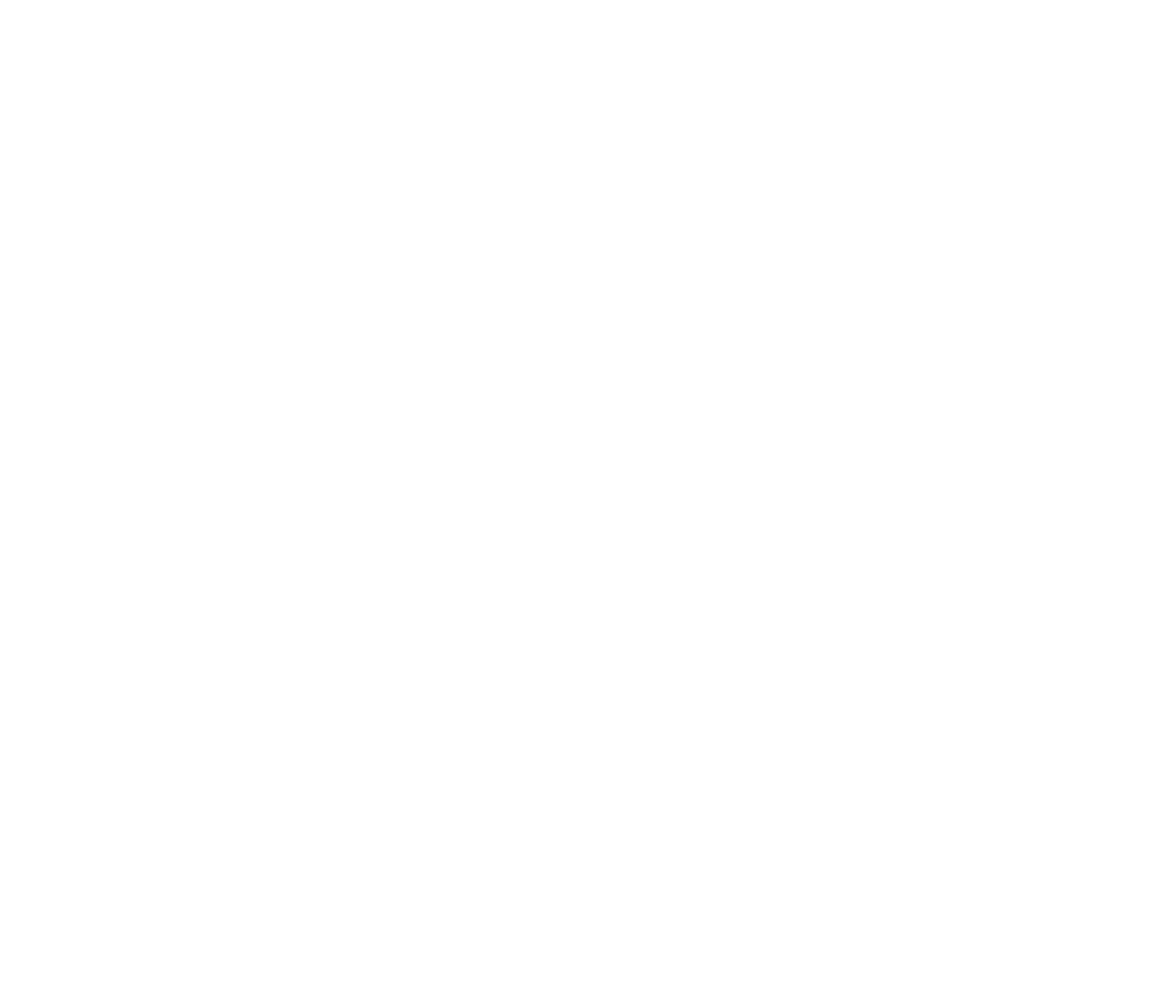
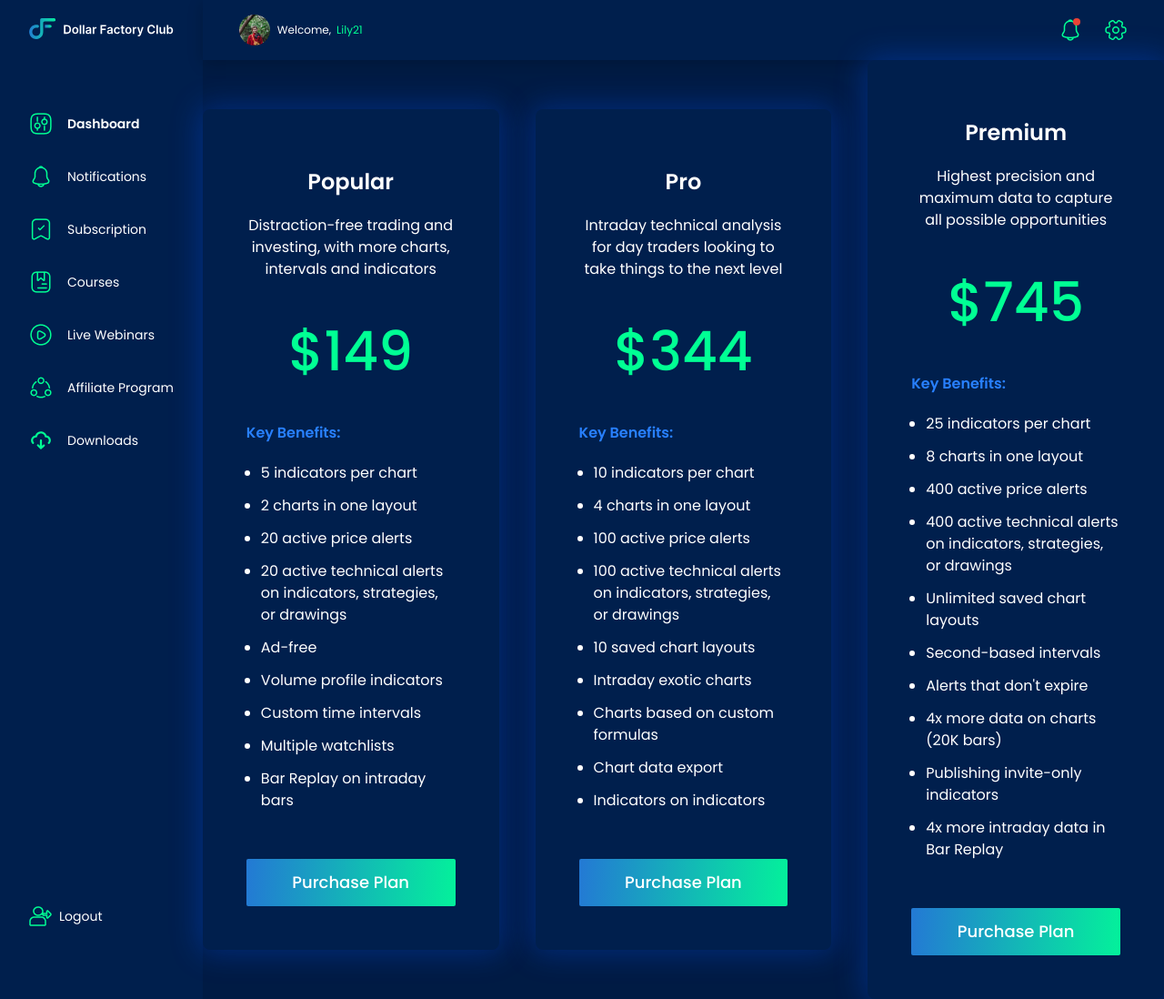
Before and after one commit to muhammadshiraz/dollar-factory-club, a PHP site: page /dollar-factory-club/dashboard.php in a window 1280 px wide. Before the commit the page is empty. Shown: the whole page at 91% size. Run offline with PHP 8.4, Linux system fonts and the light colour scheme; some libraries are stand-ins or nearby versions.

Commit message:
dollar factory club

```diff
--- a/assets/sass/components/_components.scss
+++ b/assets/sass/components/_components.scss
@@ -8,4 +8,5 @@
 @import "banner";
 @import "form";
 @import "package";
+@import "dashboard";
 @import "../../../plugins/active-menu-animated/steps";
--- /dev/null
+++ b/assets/sass/components/_dashboard.scss
@@ -0,0 +1,35 @@
+.dashboard-wrap {
+    position: relative;
+    // background: linear-gradient(180deg, #01327B 0%, #001330 100%);
+    // z-index: 0;
+    // &::before {
+    //     content: "";
+    //     position: absolute;
+    //     left: 0;
+    //     right: 0;
+    //     top: 0;
+    //     width: 100%;
+    //     height: 100%;
+    //     background-image: url('../../assets/images/background.png');
+    //     background-repeat: no-repeat;
+    //     background-size: cover;
+    //     z-index: -1;
+    // }
+    &.hide-header-footer {
+        header,
+        footer {
+            display: none;
+        }
+    }
+    .dashboard-tab-content-wrapper {
+        background: #001B44;
+    }
+    .dashboard-nav {
+        background: #001F4D;
+        box-shadow: 0px 4px 4px rgba(0, 0, 0, 0.25);
+    }
+    .dashboard-header {
+        background: #001F4D;
+        box-shadow: 0px 4px 16px rgba(0, 0, 0, 0.19);
+    }
+}
--- a/assets/sass/style.css
+++ b/assets/sass/style.css
@@ -619,6 +619,25 @@ form .clipboard img {
   border-top: 1px solid #002864;
 }
 
+.dashboard-wrap {
+  position: relative;
+}
+.dashboard-wrap.hide-header-footer header,
+.dashboard-wrap.hide-header-footer footer {
+  display: none;
+}
+.dashboard-wrap .dashboard-tab-content-wrapper {
+  background: #001B44;
+}
+.dashboard-wrap .dashboard-nav {
+  background: #001F4D;
+  box-shadow: 0px 4px 4px rgba(0, 0, 0, 0.25);
+}
+.dashboard-wrap .dashboard-header {
+  background: #001F4D;
+  box-shadow: 0px 4px 16px rgba(0, 0, 0, 0.19);
+}
+
 .basic-info-tab {
   text-align: center;
   background: transparent;
--- a/dashboard.php
+++ b/dashboard.php
@@ -0,0 +1,95 @@
+<?php
+  $title = "Dashboard";
+  $bodyclass = "dashboard-wrap hide-header-footer";
+  include "./layouts/header.php";
+?>
+<section class="dashboard block poppins">
+    <div class="flex flex-row items-center w-full">
+      <nav id="dashboard-nav" class="dashboard-nav flex flex-col justify-between items-start capitalize basis-1/5 text-sm h-screen px-8 pt-5">
+        <div class="flex flex-col">
+          <a href="http://localhost/dollar-factory-club"><img src="./assets/images/logo.svg" class="w-56" alt="Dollar Factory Club" /></a>
+          <ul class="flex flex-col gap-y-8 gap-x-10 pb-3 mt-20">
+            <li class="xl:w-max w-full text-center text-white">
+              <a href="#tab1" class="active font-semibold flex flex-row justify-between items-center gap-x-4"><img src="./assets/images/dashboard/dashboard.png" alt="Dashboard" />Dashboard</a>
+            </li>
+            <li class="xl:w-max w-full text-center text-white">
+              <a href="#tab2" class="disable font-normal flex flex-row justify-between items-center gap-x-4"><img src="./assets/images/dashboard/notification.png" alt="Notifications" />Notifications</a>
+            </li>
+            <li class="xl:w-max w-full text-center text-white">
+              <a href="#tab3" class="disable font-normal flex flex-row justify-between items-center gap-x-4"><img src="./assets/images/dashboard/subscription.png" alt="Subscription" />Subscription</a>
+            </li>
+            <li class="xl:w-max w-full text-center text-white">
+              <a href="#tab4" class="disable font-normal flex flex-row justify-between items-center gap-x-4"><img src="./assets/images/dashboard/courses.png" alt="Courses" />Courses</a>
+            </li>
+            <li class="xl:w-max w-full text-center text-white">
+              <a href="#tab5" class="disable font-normal flex flex-row justify-between items-center gap-x-4"><img src="./assets/images/dashboard/live-webinars.png" alt="Live Webinars" />Live Webinars</a>
+            </li>
+            <li class="xl:w-max w-full text-center text-white">
+              <a href="#tab6" class="disable font-normal flex flex-row justify-between items-center gap-x-4"><img src="./assets/images/dashboard/affiliate-program.png" alt="Affiliate Program" />Affiliate Program</a>
+            </li>
+            <li class="xl:w-max w-full text-center text-white">
+              <a href="#tab6" class="disable font-normal flex flex-row justify-between items-center gap-x-4"><img src="./assets/images/dashboard/downloads.png" alt="Downloads" />Downloads</a>
+            </li>
+          </ul>
+        </div>
+        <button type="button" class="font-normal flex flex-row justify-between items-center gap-x-2 capitalize text-sm text-white mb-20"><img src="./assets/images/dashboard/logout.png" alt="logout" />logout</button>
+      </nav>
+      <div class="dashboard-tab-content-wrapper flex flex-col justify-between items-center w-full h-screen">
+        <div class="dashboard-header py-4 px-10 flex flex-row justify-between items-center w-full">
+          <div class="flex flex-row gap-x-1 justify-center items-center">
+            <img src="./assets/images/dashboard/user.png" class="mr-1" alt="Welcome" />
+            <span class="text-white text-xs font-normal">Welcome,</span>
+            <span class="text-[#00FF94] text-xs font-normal ml-0.5">Lily21</span>
+          </div>
+          <div class="flex flex-row justify-between items-center gap-x-6">
+            <button type="button" class="relative"><img src="./assets/images/dashboard/notification.png" alt="Notification" /><span class="absolute top-0 right-0.5 bg-[#EA4335] w-[8px] h-[8px] rounded-full"></span></button>
+            <button type="button"><img src="./assets/images/dashboard/setting.png" alt="Setting" /></button>
+          </div>
+        </div>
+        <div id="tab1" class="dashboard-tab-content w-full grid xl:grid-cols-3 grid-cols-1 xl:gap-10 gap-7 justify-center items-center h-screen">
+          <?php
+            $title = "Popular";
+            $content = "Distraction-free trading and investing, with more charts, intervals and indicators";
+            $price = "$149";
+            $keybenefits = "Key Benefits:";
+            $keybenefitslist = array("5 indicators per chart", "2 charts in one layout", "20 active price alerts", "20 active technical alerts on indicators, strategies, or drawings", "Ad-free", "Volume profile indicators", "Custom time intervals", "Multiple watchlists", "Bar Replay on intraday bars");
+            $featuresbtn = "";
+            $featuresclassname = "hidden";
+            $classname = "mt-8";
+            include "./components/packages/single-package/index.php";
+          ?>
+          <?php
+            $title = "Pro";
+            $content = "Intraday technical analysis for day traders looking to take things to the next level";
+            $price = "$344";
+            $keybenefits = "Key Benefits:";
+            $keybenefitslist = array("10 indicators per chart", "4 charts in one layout", "100 active price alerts", "100 active technical alerts on indicators, strategies, or drawings", "10 saved chart layouts", "Intraday exotic charts", "Charts based on custom formulas", "Chart data export", "Indicators on indicators");
+            $featuresbtn = "";
+            $featuresclassname = "hidden";
+            $classname = "mt-8";
+            include "./components/packages/single-package/index.php";
+          ?>
+          <?php
+            $title = "Premium";
+            $content = "Highest precision and maximum data to capture all possible opportunities";
+            $price = "$745";
+            $keybenefits = "Key Benefits:";
+            $keybenefitslist = array("25 indicators per chart", "8 charts in one layout", "400 active price alerts", "400 active technical alerts on indicators, strategies, or drawings", "Unlimited saved chart layouts", "Second-based intervals", "Alerts that don't expire", "4x more data on charts (20K bars)", "Publishing invite-only indicators", "4x more intraday data in Bar Replay",);
+            $featuresbtn = "";
+            $featuresclassname = "hidden";
+            $classname = "mt-8";
+            include "./components/packages/single-package/index.php";
+          ?>
+        </div>
+        <div id="tab2" class="dashboard-tab-content w-full">Notifications</div>
+        <div id="tab3" class="dashboard-tab-content w-full">Subscription</div>
+        <div id="tab4" class="dashboard-tab-content w-full">Courses</div>
+        <div id="tab5" class="dashboard-tab-content w-full">Live Webinars</div>
+        <div id="tab6" class="dashboard-tab-content w-full">Affiliate Program</div>
+        <div id="tab7" class="dashboard-tab-content w-full">Downloads</div>
+      </div>
+    </div>
+</section>
+<?php
+  include "./layouts/footer.php";
+?>
--- a/plugins/active-menu-animated/steps.js
+++ b/plugins/active-menu-animated/steps.js
@@ -32,4 +32,17 @@ $( document ).ready(function() {
     $(activeTab).fadeIn();
     return false;
   });
+
+
+  $('.dashboard-tab-content').hide();
+  $('.dashboard-tab-content:first').show();
+
+  $('#dashboard-nav li a').click(function(){
+    $('#dashboard-nav li a').removeClass('active font-semibold');
+    $(this).addClass('active font-semibold');
+    $('.dashboard-tab-content').hide();
+    var activeTab = $(this).attr('href');
+    $(activeTab).fadeIn();
+    return false;
+  });
 });
```
Also changed, not shown: assets/images/dashboard/affiliate-program.png (renamed from assets/images/dashboard/share.png), assets/images/dashboard/courses.png (renamed from assets/images/dashboard/archivebook.png), assets/images/dashboard/dashboard.png (renamed from assets/images/dashboard/setting3.png), assets/images/dashboard/downloads.png (renamed from assets/images/dashboard/Icon 2.png), assets/images/dashboard/live-webinars.png (renamed from assets/images/dashboard/playcircle.png), assets/images/dashboard/logout.png (added), assets/images/dashboard/setting.png (added), assets/images/dashboard/subscription.png (renamed from assets/images/dashboard/archivetick.png), assets/images/dashboard/user.png (added), 1 other file.
